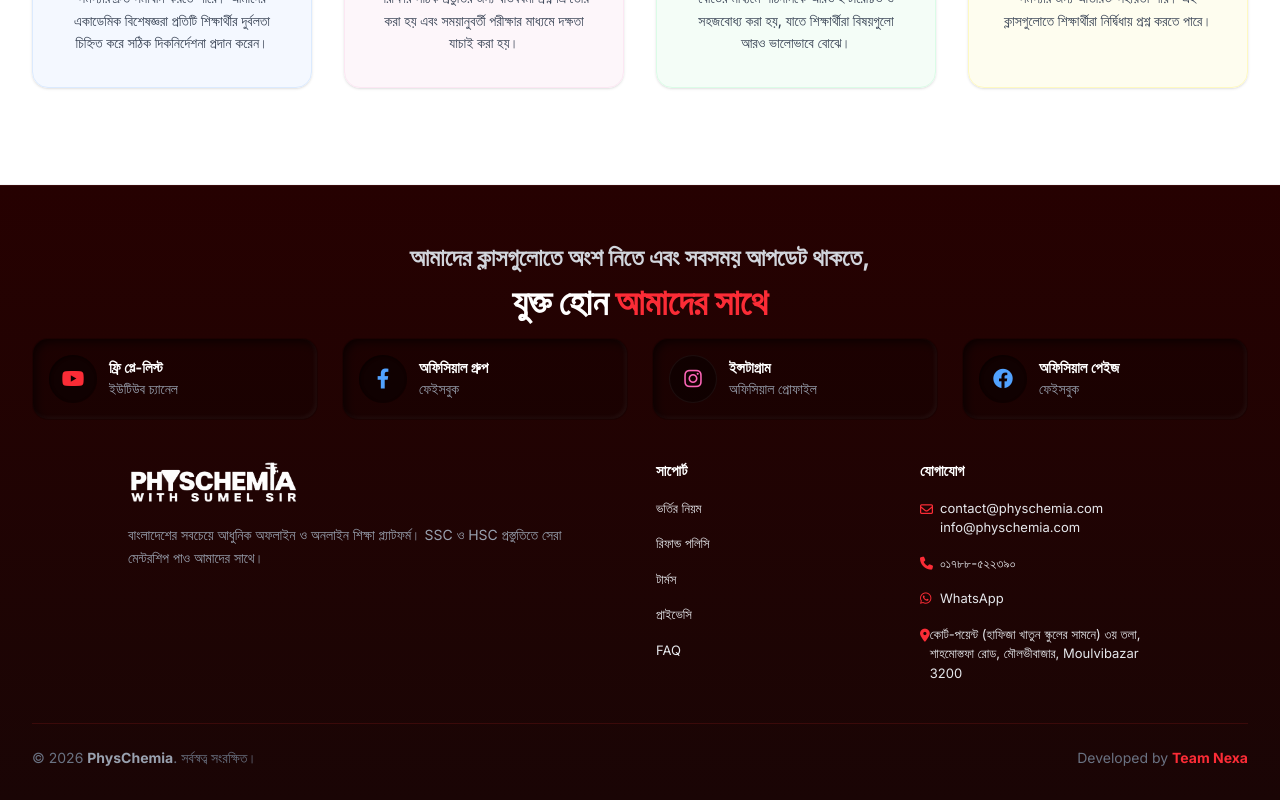
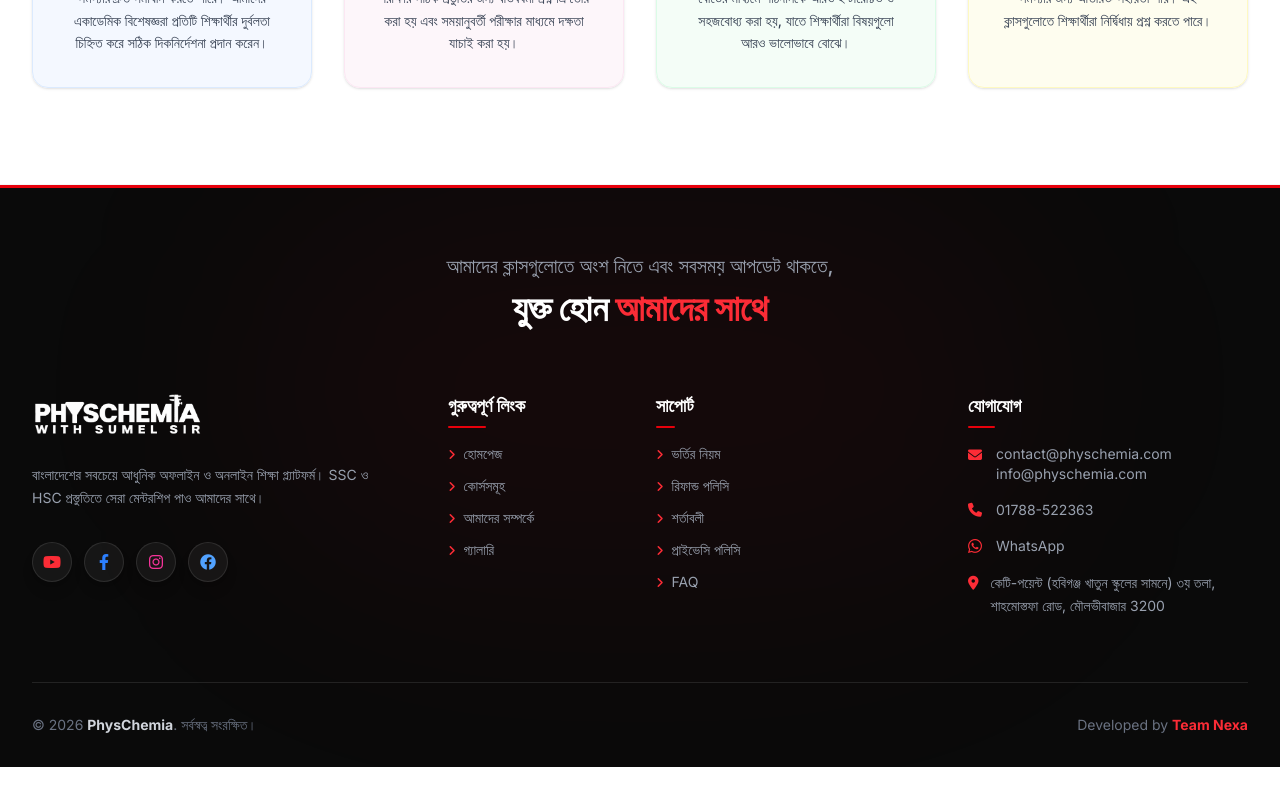
Before and after one commit to workwithdebnathrahul9977-arch/pcsbyrahul, a Next.js app in the folder frontend/: page / in a window 1280 px wide. Shown: the part 2230-3030 px from the top of the page. After the commit the page ends 2997 px from the top, so only its background shows below. Built offline with nearby package versions, Linux system fonts and the light colour scheme; no server answers.

Commit message:
Redesign footer completely to a modern dark layout with proper column grids and clean typography

```diff
--- a/frontend/src/app/(public)/layout.tsx
+++ b/frontend/src/app/(public)/layout.tsx
@@ -124,119 +124,100 @@ export default function PublicLayout({
         {children}
       </main>
 
-      {/* Premium Global Footer */}
-      <footer className="bg-gradient-to-b from-[#260101] to-[#1a0505] border-t border-red-900/30 pt-10 md:pt-14 pb-8 mt-auto">
-        <div className="max-w-7xl mx-auto px-4 sm:px-6 lg:px-8">
+﻿      {/* Premium Global Footer */}
+      <footer className="bg-[#0a0a0a] border-t-[3px] border-red-600 pt-16 pb-8 mt-auto relative overflow-hidden">
+        {/* Subtle background glow */}
+        <div className="absolute top-0 left-1/2 -translate-x-1/2 w-[800px] h-[400px] bg-red-600/5 blur-[120px] rounded-full pointer-events-none"></div>
 
-          {/* Top Half: Social Links */}
-          <div className="text-center mb-10">
-            <h2 className="text-xl md:text-2xl font-bold text-gray-300 mb-2">
+        <div className="max-w-7xl mx-auto px-4 sm:px-6 lg:px-8 relative z-10">
+
+          {/* Top CTA */}
+          <div className="text-center mb-16 max-w-2xl mx-auto">
+            <h2 className="text-lg md:text-xl font-medium text-gray-400 mb-2">
               আমাদের ক্লাসগুলোতে অংশ নিতে এবং সবসময় আপডেট থাকতে,
             </h2>
-            <h3 className="text-2xl md:text-4xl font-black text-white mb-4">
+            <h3 className="text-3xl md:text-4xl font-black text-white">
               যুক্ত হোন <span className="text-red-500">আমাদের সাথে</span>
             </h3>
-
-            <div className="grid grid-cols-2 md:grid-cols-4 gap-3 md:gap-6 w-full mx-auto">
-
-              {/* YouTube */}
-              <a href="#" className="bg-black/20 p-3 md:p-4 rounded-2xl shadow-[inset_3px_3px_8px_rgba(0,0,0,0.6),inset_-2px_-2px_4px_rgba(255,255,255,0.05)] border border-transparent flex items-center justify-between group hover:bg-black/40 transition-all duration-300">
-                <div className="flex items-center">
-                  <div className="w-10 h-10 md:w-12 md:h-12 rounded-full bg-black/40 shadow-[inset_1px_1px_3px_rgba(0,0,0,0.5)] text-red-500 flex items-center justify-center text-lg md:text-xl mr-3 group-hover:bg-red-600 group-hover:text-white transition-colors">
-                    <i className="fa-brands fa-youtube"></i>
-                  </div>
-                  <div className="text-left">
-                    <h4 className="font-bold text-white text-[14px] md:text-[15px] leading-tight mb-0.5 group-hover:text-red-400 transition-colors">ফ্রি প্লে-লিস্ট</h4>
-                    <p className="text-xs md:text-sm text-gray-400 font-medium">ইউটিউব চ্যানেল</p>
-                  </div>
-                </div>
-              </a>
-
-              {/* FB Group */}
-              <a href="#" className="bg-black/20 p-3 md:p-4 rounded-2xl shadow-[inset_3px_3px_8px_rgba(0,0,0,0.6),inset_-2px_-2px_4px_rgba(255,255,255,0.05)] border border-transparent flex items-center justify-between group hover:bg-black/40 transition-all duration-300">
-                <div className="flex items-center">
-                  <div className="w-10 h-10 md:w-12 md:h-12 rounded-full bg-black/40 shadow-[inset_1px_1px_3px_rgba(0,0,0,0.5)] text-blue-400 flex items-center justify-center text-lg md:text-xl mr-3 group-hover:bg-blue-500 group-hover:text-white transition-colors">
-                    <i className="fa-brands fa-facebook-f"></i>
-                  </div>
-                  <div className="text-left">
-                    <h4 className="font-bold text-white text-[14px] md:text-[15px] leading-tight mb-0.5 group-hover:text-blue-400 transition-colors">অফিসিয়াল গ্রুপ</h4>
-                    <p className="text-xs md:text-sm text-gray-400 font-medium">ফেইসবুক</p>
-                  </div>
-                </div>
-              </a>
-
-              {/* Instagram */}
-              <a href="#" className="bg-black/20 p-3 md:p-4 rounded-2xl shadow-[inset_3px_3px_8px_rgba(0,0,0,0.6),inset_-2px_-2px_4px_rgba(255,255,255,0.05)] border border-transparent flex items-center justify-between group hover:bg-black/40 transition-all duration-300">
-                <div className="flex items-center">
-                  <div className="w-10 h-10 md:w-12 md:h-12 rounded-full bg-black/40 text-pink-400 flex items-center justify-center text-lg md:text-xl mr-3 border border-white/5 group-hover:bg-gradient-to-r group-hover:from-purple-500 group-hover:to-pink-500 group-hover:text-white transition-colors">
-                    <i className="fa-brands fa-instagram"></i>
-                  </div>
-                  <div className="text-left">
-                    <h4 className="font-bold text-white text-[14px] md:text-[15px] leading-tight mb-0.5 group-hover:text-pink-400 transition-colors">ইন্সটাগ্রাম</h4>
-                    <p className="text-xs md:text-sm text-gray-400 font-medium">অফিসিয়াল প্রোফাইল</p>
-                  </div>
-                </div>
-              </a>
-
-              {/* FB Page */}
-              <a href="#" className="bg-black/20 p-3 md:p-4 rounded-2xl shadow-[inset_3px_3px_8px_rgba(0,0,0,0.6),inset_-2px_-2px_4px_rgba(255,255,255,0.05)] border border-transparent flex items-center justify-between group hover:bg-black/40 transition-all duration-300">
-                <div className="flex items-center">
-                  <div className="w-10 h-10 md:w-12 md:h-12 rounded-full bg-black/40 shadow-[inset_1px_1px_3px_rgba(0,0,0,0.5)] text-blue-400 flex items-center justify-center text-lg md:text-xl mr-3 group-hover:bg-blue-600 group-hover:text-white transition-colors">
-                    <i className="fa-brands fa-facebook"></i>
-                  </div>
-                  <div className="text-left">
-                    <h4 className="font-bold text-white text-[14px] md:text-[15px] leading-tight mb-0.5 group-hover:text-blue-400 transition-colors">অফিসিয়াল পেইজ</h4>
-                    <p className="text-xs md:text-sm text-gray-400 font-medium">ফেইসবুক</p>
-                  </div>
-                </div>
-              </a>
-
-            </div>
           </div>
 
-          {/* Bottom Half: Footer Columns */}
-          <div className="grid grid-cols-2 md:grid-cols-4 gap-8 md:gap-8 mb-10 max-w-5xl mx-auto">
+          {/* Main Footer Grid */}
+          <div className="grid grid-cols-1 md:grid-cols-2 lg:grid-cols-12 gap-10 lg:gap-8 mb-16">
 
-            {/* Col 1: Brand - Span 2 */}
-            <div className="col-span-2 md:col-span-2 pr-0 md:pr-12">
-              <img src="/logo.png" alt="PhysChemia" className="h-12 w-auto mb-4 brightness-0 invert" />
-              <p className="text-sm text-gray-400 leading-relaxed max-w-md">
+            {/* Brand & Social (Span 4) */}
+            <div className="lg:col-span-4 pr-0 md:pr-10">
+              <img src="/logo.png" alt="PhysChemia" className="h-12 w-auto mb-6 brightness-0 invert" />
+              <p className="text-sm text-gray-400 leading-relaxed mb-8">
                 বাংলাদেশের সবচেয়ে আধুনিক অফলাইন ও অনলাইন শিক্ষা প্ল্যাটফর্ম। SSC ও HSC প্রস্তুতিতে সেরা মেন্টরশিপ পাও আমাদের সাথে।
               </p>
+              <div className="flex items-center space-x-3">
+                <a href="#" className="w-10 h-10 rounded-full bg-white/5 border border-white/10 flex items-center justify-center text-red-500 hover:bg-red-600 hover:text-white hover:border-red-600 transition-all duration-300 shadow-lg group">
+                  <i className="fa-brands fa-youtube group-hover:scale-110 transition-transform"></i>
+                </a>
+                <a href="#" className="w-10 h-10 rounded-full bg-white/5 border border-white/10 flex items-center justify-center text-blue-500 hover:bg-blue-600 hover:text-white hover:border-blue-600 transition-all duration-300 shadow-lg group">
+                  <i className="fa-brands fa-facebook-f group-hover:scale-110 transition-transform"></i>
+                </a>
+                <a href="#" className="w-10 h-10 rounded-full bg-white/5 border border-white/10 flex items-center justify-center text-pink-500 hover:bg-gradient-to-r hover:from-purple-500 hover:to-pink-500 hover:text-white hover:border-pink-500 transition-all duration-300 shadow-lg group">
+                  <i className="fa-brands fa-instagram group-hover:scale-110 transition-transform"></i>
+                </a>
+                <a href="#" className="w-10 h-10 rounded-full bg-white/5 border border-white/10 flex items-center justify-center text-blue-400 hover:bg-blue-500 hover:text-white hover:border-blue-500 transition-all duration-300 shadow-lg group">
+                  <i className="fa-brands fa-facebook group-hover:scale-110 transition-transform"></i>
+                </a>
+              </div>
             </div>
 
-            {/* Col 2: Support */}
-            <div>
-              <h3 className="text-[15px] font-bold text-white mb-4">সাপোর্ট</h3>
-              <ul className="space-y-4 text-[13px] text-gray-200">
-                <li><Link href="/admission" className="hover:text-red-400 transition-colors">ভর্তির নিয়ম</Link></li>
-                <li><Link href="/refund" className="hover:text-red-400 transition-colors">রিফান্ড পলিসি</Link></li>
-                <li><Link href="/terms" className="hover:text-red-400 transition-colors">টার্মস</Link></li>
-                <li><Link href="/privacy" className="hover:text-red-400 transition-colors">প্রাইভেসি</Link></li>
-                <li><Link href="/faq" className="hover:text-red-400 transition-colors">FAQ</Link></li>
+            {/* Links 1 (Span 2) */}
+            <div className="lg:col-span-2">
+              <h3 className="text-white font-bold mb-6 text-lg relative inline-block">
+                গুরুত্বপূর্ণ লিংক
+                <span className="absolute -bottom-2 left-0 w-1/2 h-0.5 bg-red-600 rounded"></span>
+              </h3>
+              <ul className="space-y-3 text-sm text-gray-400">
+                <li><Link href="/" className="hover:text-red-400 hover:translate-x-1 inline-block transition-transform"><i className="fa-solid fa-angle-right text-xs mr-2 text-red-500"></i>হোমপেজ</Link></li>
+                <li><Link href="/courses" className="hover:text-red-400 hover:translate-x-1 inline-block transition-transform"><i className="fa-solid fa-angle-right text-xs mr-2 text-red-500"></i>কোর্সসমূহ</Link></li>
+                <li><Link href="/about" className="hover:text-red-400 hover:translate-x-1 inline-block transition-transform"><i className="fa-solid fa-angle-right text-xs mr-2 text-red-500"></i>আমাদের সম্পর্কে</Link></li>
+                <li><Link href="/gallery" className="hover:text-red-400 hover:translate-x-1 inline-block transition-transform"><i className="fa-solid fa-angle-right text-xs mr-2 text-red-500"></i>গ্যালারি</Link></li>
               </ul>
             </div>
 
-            {/* Col 3: Contact */}
-            <div>
-              <h3 className="text-[15px] font-bold text-white mb-4">যোগাযোগ</h3>
-              <ul className="space-y-4 text-[13px] text-gray-200">
+            {/* Support (Span 3) */}
+            <div className="lg:col-span-3">
+              <h3 className="text-white font-bold mb-6 text-lg relative inline-block">
+                সাপোর্ট
+                <span className="absolute -bottom-2 left-0 w-1/2 h-0.5 bg-red-600 rounded"></span>
+              </h3>
+              <ul className="space-y-3 text-sm text-gray-400">
+                <li><Link href="/admission" className="hover:text-red-400 hover:translate-x-1 inline-block transition-transform"><i className="fa-solid fa-angle-right text-xs mr-2 text-red-500"></i>ভর্তির নিয়ম</Link></li>
+                <li><Link href="/refund" className="hover:text-red-400 hover:translate-x-1 inline-block transition-transform"><i className="fa-solid fa-angle-right text-xs mr-2 text-red-500"></i>রিফান্ড পলিসি</Link></li>
+                <li><Link href="/terms" className="hover:text-red-400 hover:translate-x-1 inline-block transition-transform"><i className="fa-solid fa-angle-right text-xs mr-2 text-red-500"></i>শর্তাবলী</Link></li>
+                <li><Link href="/privacy" className="hover:text-red-400 hover:translate-x-1 inline-block transition-transform"><i className="fa-solid fa-angle-right text-xs mr-2 text-red-500"></i>প্রাইভেসি পলিসি</Link></li>
+                <li><Link href="/faq" className="hover:text-red-400 hover:translate-x-1 inline-block transition-transform"><i className="fa-solid fa-angle-right text-xs mr-2 text-red-500"></i>FAQ</Link></li>
+              </ul>
+            </div>
+
+            {/* Contact (Span 3) */}
+            <div className="lg:col-span-3">
+              <h3 className="text-white font-bold mb-6 text-lg relative inline-block">
+                যোগাযোগ
+                <span className="absolute -bottom-2 left-0 w-1/2 h-0.5 bg-red-600 rounded"></span>
+              </h3>
+              <ul className="space-y-4 text-sm text-gray-400">
                 <li className="flex items-start">
-                  <i className="fa-regular fa-envelope mt-1 w-5 text-red-500"></i>
+                  <i className="fa-solid fa-envelope mt-1 mr-3 w-4 text-red-500"></i>
                   <span>contact@physchemia.com<br/>info@physchemia.com</span>
                 </li>
                 <li className="flex items-center">
-                  <i className="fa-solid fa-phone w-5 text-red-500"></i>
-                  <span>০১৭৮৮-৫২২৩৯০</span>
+                  <i className="fa-solid fa-phone mr-3 w-4 text-red-500"></i>
+                  <span>01788-522363</span>
                 </li>
                 <li className="flex items-center">
-                  <i className="fa-brands fa-whatsapp w-5 text-red-500"></i>
+                  <i className="fa-brands fa-whatsapp mr-3 w-4 text-red-500 text-base"></i>
                   <span>WhatsApp</span>
                 </li>
-                <li className="flex items-start group">
-                  <i className="fa-solid fa-location-dot mt-1 w-5 text-red-500 group-hover:text-red-400 transition-colors"></i>
-                  <a href="https://share.google/k3pki6PdY1T9EFxb9" target="_blank" rel="noopener noreferrer" className="hover:text-red-400 transition-colors">
-                    কোর্ট-পয়েন্ট (হাফিজা খাতুন স্কুলের সামনে) ৩য় তলা, শাহমোস্তফা রোড, মৌলভীবাজার, Moulvibazar 3200
+                <li className="flex items-start">
+                  <i className="fa-solid fa-location-dot mt-1 mr-3 w-4 text-red-500"></i>
+                  <a href="https://share.google/k3pki6PdY1T9EFxb9" target="_blank" rel="noopener noreferrer" className="hover:text-red-400 transition-colors leading-relaxed">
+                    কেটি-পয়েন্ট (হবিগঞ্জ খাতুন স্কুলের সামনে) ৩য় তলা, শাহমোস্তফা রোড, মৌলভীবাজার 3200
                   </a>
                 </li>
               </ul>
@@ -244,9 +225,10 @@ export default function PublicLayout({
 
           </div>
 
-          <div className="border-t border-red-900/30 pt-6 flex flex-col md:flex-row justify-between items-center text-sm text-gray-500">
+          {/* Copyright */}
+          <div className="border-t border-white/10 pt-8 flex flex-col md:flex-row justify-between items-center text-sm text-gray-500">
             <p className="mb-4 md:mb-0">
-              © 2026 <span className="font-bold text-gray-400">PhysChemia</span>. সর্বস্বত্ব সংরক্ষিত।
+              &copy; 2026 <span className="font-bold text-gray-300">PhysChemia</span>. সর্বস্বত্ব সংরক্ষিত।
             </p>
             <p className="flex items-center">
               Developed by <a href="#" className="ml-1 text-red-500 font-bold hover:underline">Team Nexa</a>
@@ -254,6 +236,7 @@ export default function PublicLayout({
           </div>
         </div>
       </footer>
+
     </>
   )
 }
```
